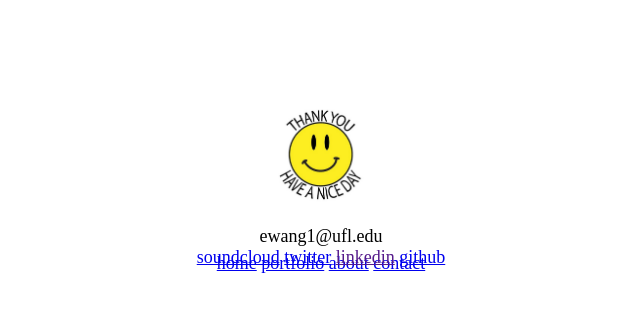
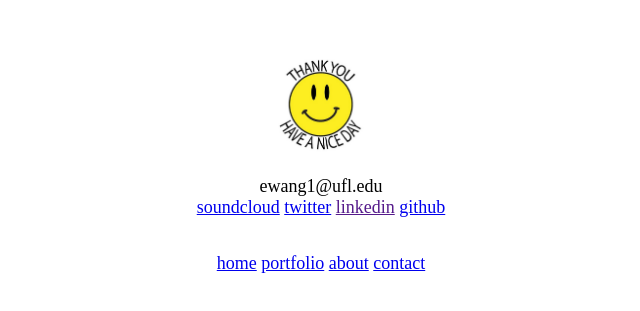
Before and after one commit to flflai/flflai.github.io, a website: page connect.html in a window 1280 px wide. Shown: the part 347-658 px from the top of the page, without its empty margins (319-959 px from the left). Drawn offline with Linux system fonts and the light colour scheme.

Commit message:
Update about sizing

```diff
--- a/css/styles.css
+++ b/css/styles.css
@@ -35,7 +35,7 @@ ul {
 }
 #about {
   position: absolute;
-  top: 450px;
+  top: 400px;
   font-size: 18px;
   font-family: "Times New Roman", Times, serif;
 	width: 100%;
```
Also changed, not shown: about.html (+2 -2 lines), index.html (+1 -1 lines).
